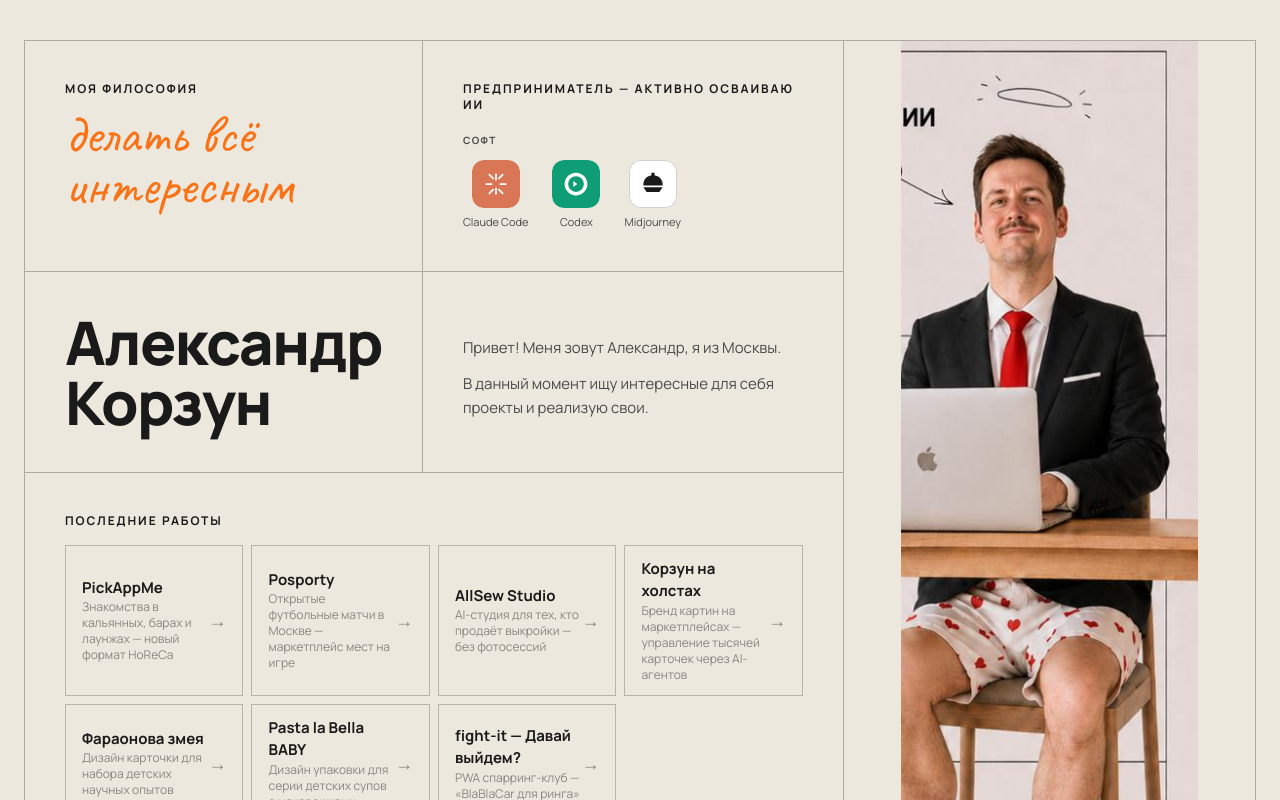
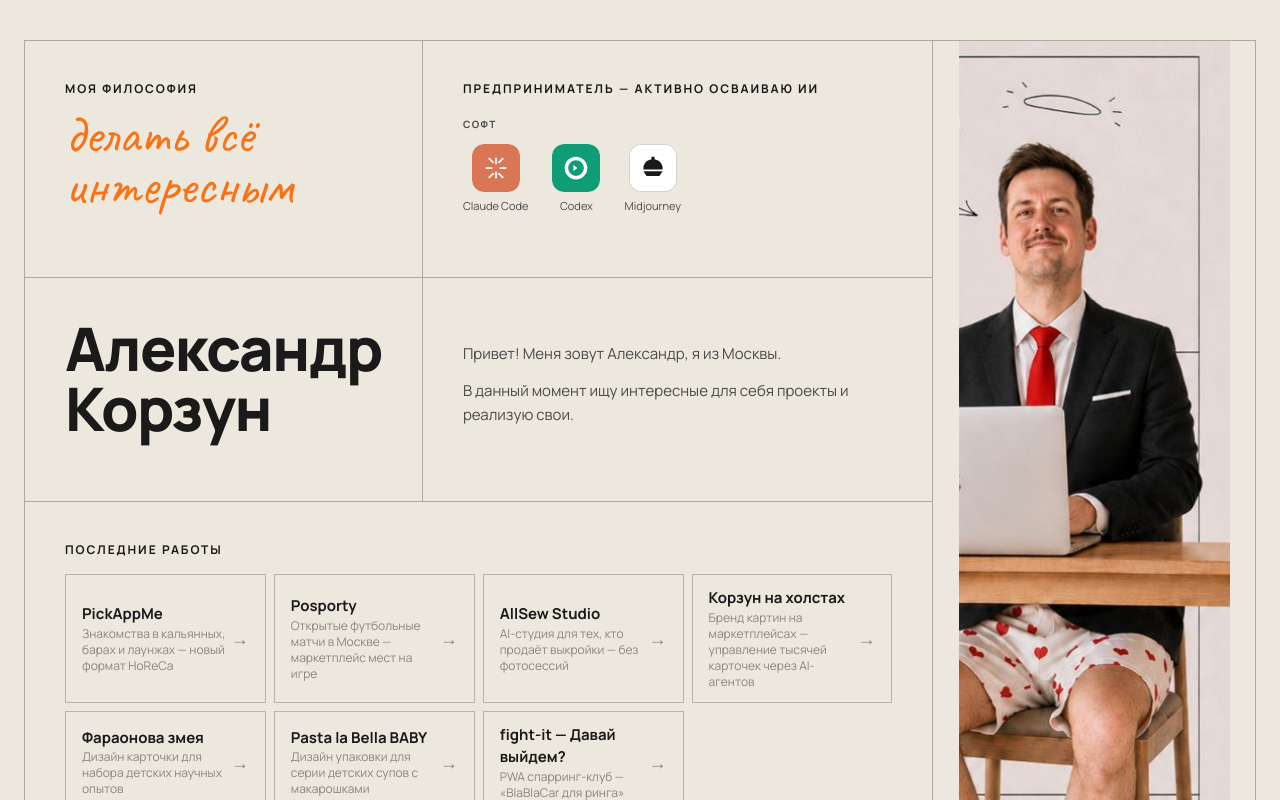
Before and after one commit to nooneteaches/korzun, a Next.js app: page / in a window 1280 px wide. Shown: the top 800 px of the page. Built offline with nearby package versions, Linux system fonts and the light colour scheme.

Commit message:
fix(home): tighter portrait crop + taller grid so full figure visible on desktop

```diff
--- a/app/page.tsx
+++ b/app/page.tsx
@@ -23,8 +23,8 @@ export default function Home() {
           className="
             grid
             md:grid-cols-[1fr_1.35fr_1.05fr]
-            lg:grid-cols-[0.9fr_1.2fr_1.2fr_2.7fr]
-            lg:auto-rows-min
+            lg:grid-cols-[1fr_1.35fr_1.35fr_1.7fr]
+            lg:min-h-[1100px]
           "
         >
           {/* ── Row 1 · col 1 · Философия ── */}
@@ -51,14 +51,14 @@ export default function Home() {
           </Cell>
 
           {/* ── Фото · md: col 3 rowspan 3 · lg: col 4 rowspan 4 ── */}
-          <div className="relative hidden border-b border-ink/30 md:col-start-3 md:row-span-3 md:block md:min-h-[720px] lg:col-start-4 lg:row-span-4 lg:min-h-[820px]">
+          <div className="relative hidden bg-paper border-b border-ink/30 md:col-start-3 md:row-span-3 md:block md:min-h-[720px] lg:col-start-4 lg:row-span-4 lg:min-h-[1100px]">
             <Image
               src="/portrait-raw.png"
               alt="Александр Корзун"
               fill
-              className="object-contain object-[center_top] lg:object-[center_center]"
+              className="object-contain object-center"
               priority
-              sizes="(min-width:1024px) 45vw, 30vw"
+              sizes="(min-width:1024px) 30vw, 30vw"
             />
           </div>
           {/* Mobile-only фото (сжатое) */}
```
Also changed, not shown: public/portrait-raw.png.
